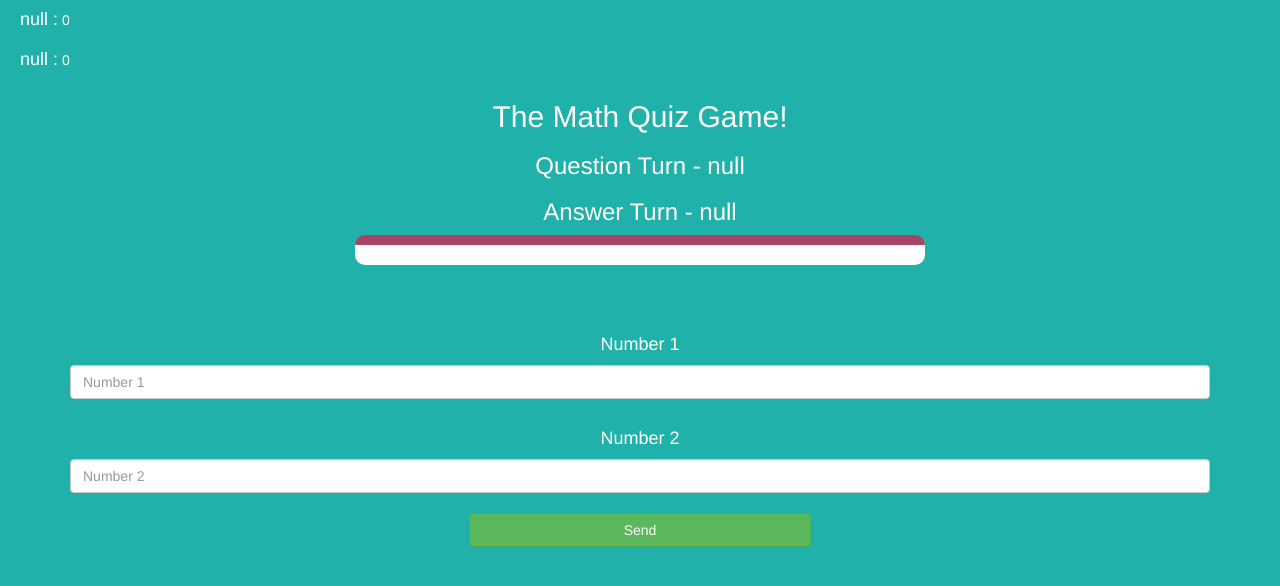
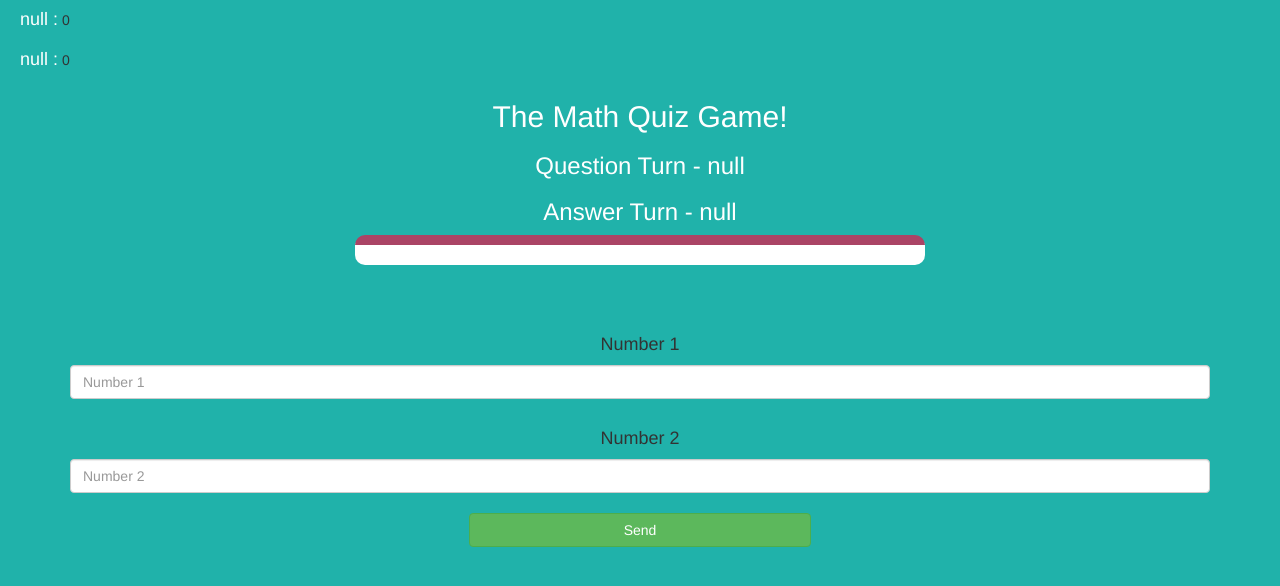
Before and after one commit to CoderBoy25/project-89, a plain HTML site: page index.html in a window 1280 px wide. Drawn offline with nearby package versions, Linux system fonts and the light colour scheme.

Commit message:
Update game.css

```diff
--- a/game.css
+++ b/game.css
@@ -1,6 +1,5 @@
 body {
     background-color: #20b2aa;
-	color: #ffffff
   }
 
 
```
